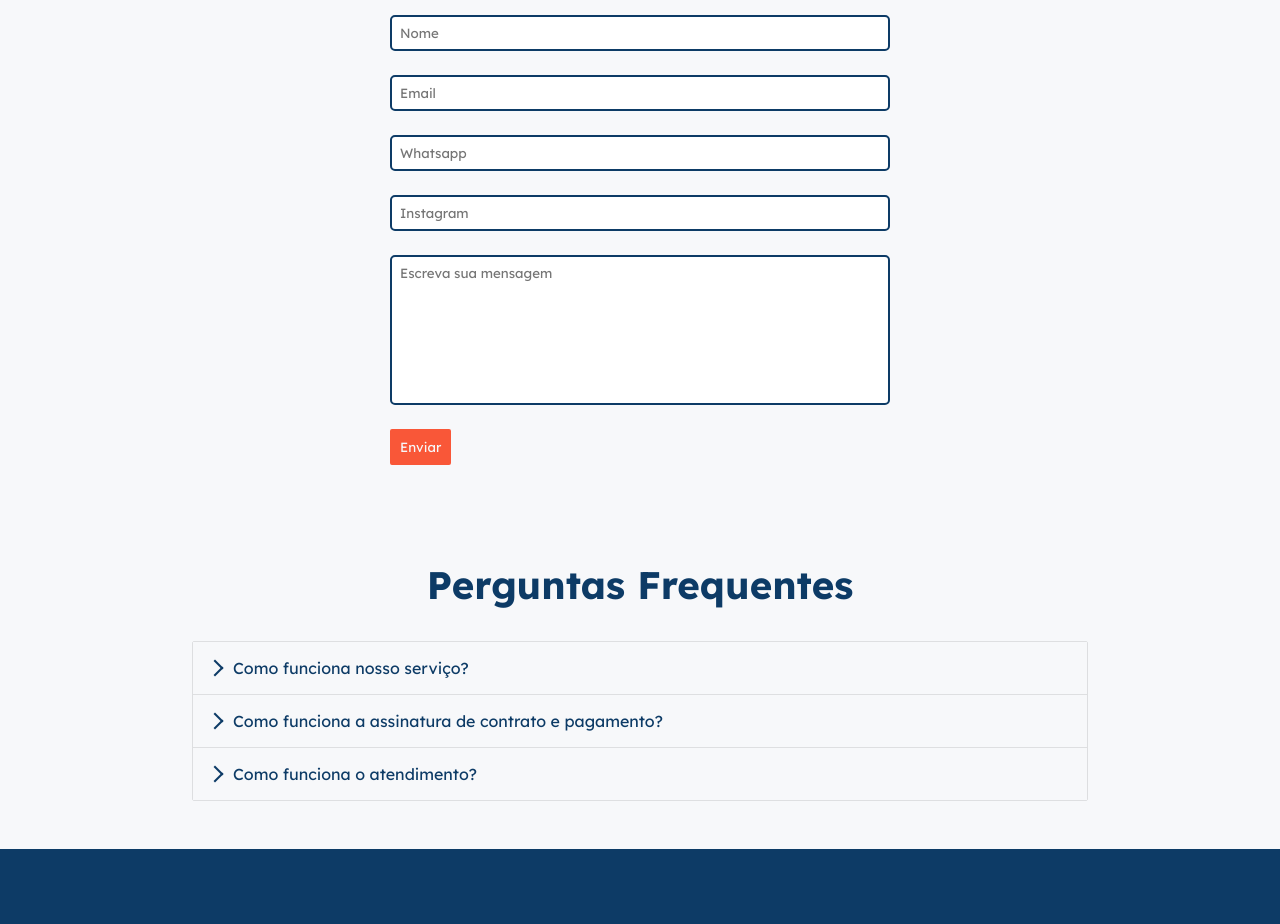
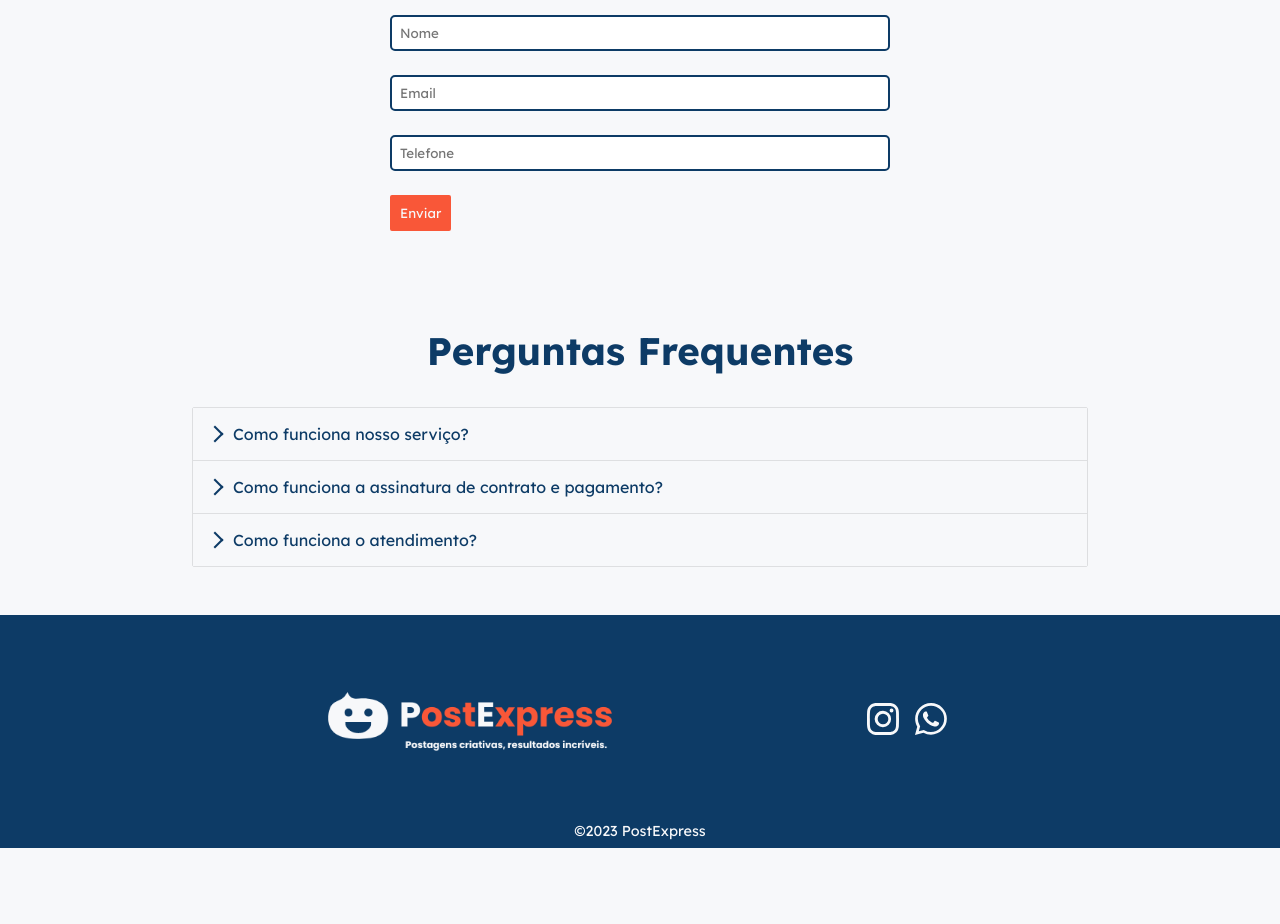
Before and after one commit to andremrks/postexpress, a React (Create React App) app: page / in a window 1280 px wide. Shown: the part 6460-7384 px from the top of the page. After the commit the page ends 7308 px from the top, so only its background shows below. Built offline with nearby package versions, Linux system fonts and the light colour scheme.

Commit message:
changing contact form

```diff
--- a/src/components/Contato/Contato.jsx
+++ b/src/components/Contato/Contato.jsx
@@ -9,9 +9,7 @@ const Contato = () => {
           <form className="postexpress__contato-form">
             <input type="text" placeholder="Nome" required />
             <input type="email" placeholder="Email" required />
-            <input type="text" placeholder="Whatsapp" required />
-            <input type="text" placeholder="Instagram" required />
-            <textarea placeholder="Escreva sua mensagem" />
+            <input type="text" placeholder="Telefone" required />
             <button>Enviar</button>
           </form>
         </div>
```
